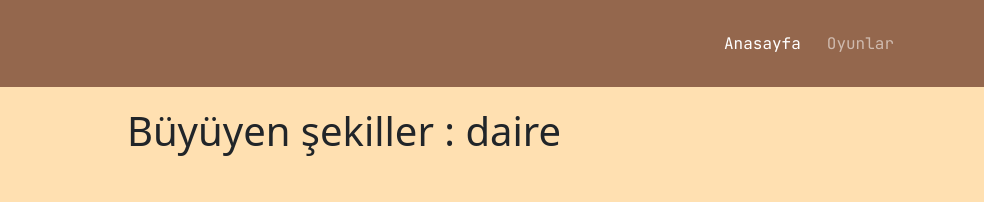
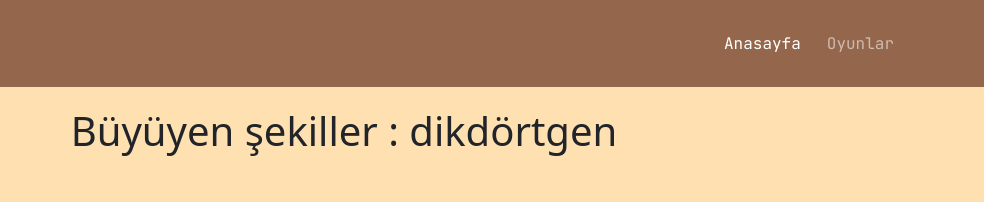
Before and after one commit to Zekimertincc/alt-ncocukdemo, a plain HTML site: page buyuyendikdort.html in a window 1280 px wide. Shown: the top 202 px of the page, 296-1280 px from the left. Drawn offline with nearby package versions, Linux system fonts and the light colour scheme.

Commit message:
Update buyuyendikdort.html

```diff
--- a/buyuyendikdort.html
+++ b/buyuyendikdort.html
@@ -58,7 +58,7 @@
     <!-- Navbar bitiş-->
 
 
-    <h1 class="oyunad">Büyüyen şekiller : daire</h1>
+    <h1 class="oyunad">Büyüyen şekiller : dikdörtgen</h1>
     <div class="text-center"><p class="timer"></p></div>
     <div class="sahne">
 
```
